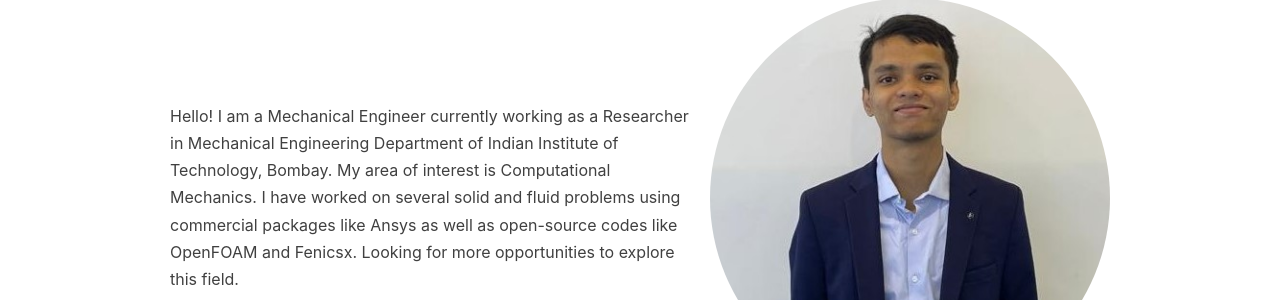
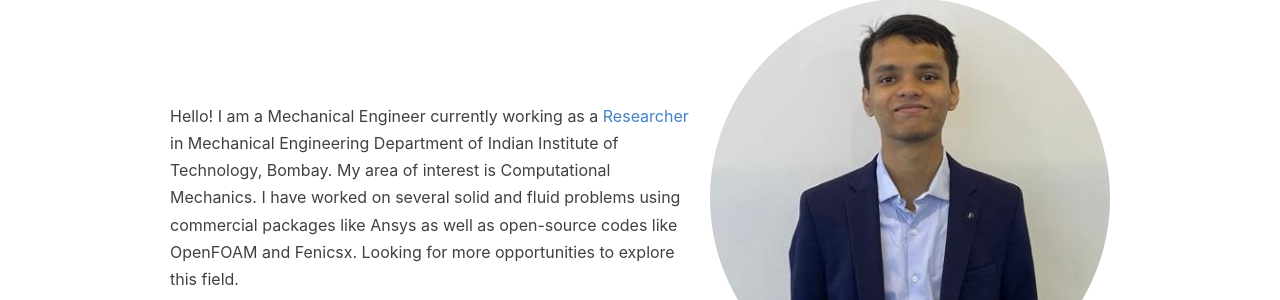
Before and after one commit to apte01/apte01.github.io, a Jekyll site: the page built from _pages/home.md, in a window 1280 px wide. Shown: the part 158-458 px from the top of the page. Built offline with Jekyll 4.4.1, drawn with Linux system fonts in a browser that asks for light colours; part of the change alters nothing that is shown.

```diff
--- a/_pages/home.md
+++ b/_pages/home.md
@@ -9,7 +9,7 @@ permalink: /
 <div class="two-column-layout">
     <div class="left-column">
         <div class="right-column">
-            <p>Hello! I am a Mechanical Engineer currently working as a Researcher in Mechanical Engineering Department of  Indian Institute of Technology, Bombay. My area of interest is Computational Mechanics. I have worked on several solid and fluid problems using commercial packages like Ansys as well as open-source codes like OpenFOAM and Fenicsx. Looking for more opportunities to explore this field.</p>
+            <p>Hello! I am a Mechanical Engineer currently working as a <a href="/posts/2025/11/iitb/"> Researcher </a> in Mechanical Engineering Department of  Indian Institute of Technology, Bombay. My area of interest is Computational Mechanics. I have worked on several solid and fluid problems using commercial packages like Ansys as well as open-source codes like OpenFOAM and Fenicsx. Looking for more opportunities to explore this field.</p>
         </div>
     </div>
     <div class="circle-image">
```
